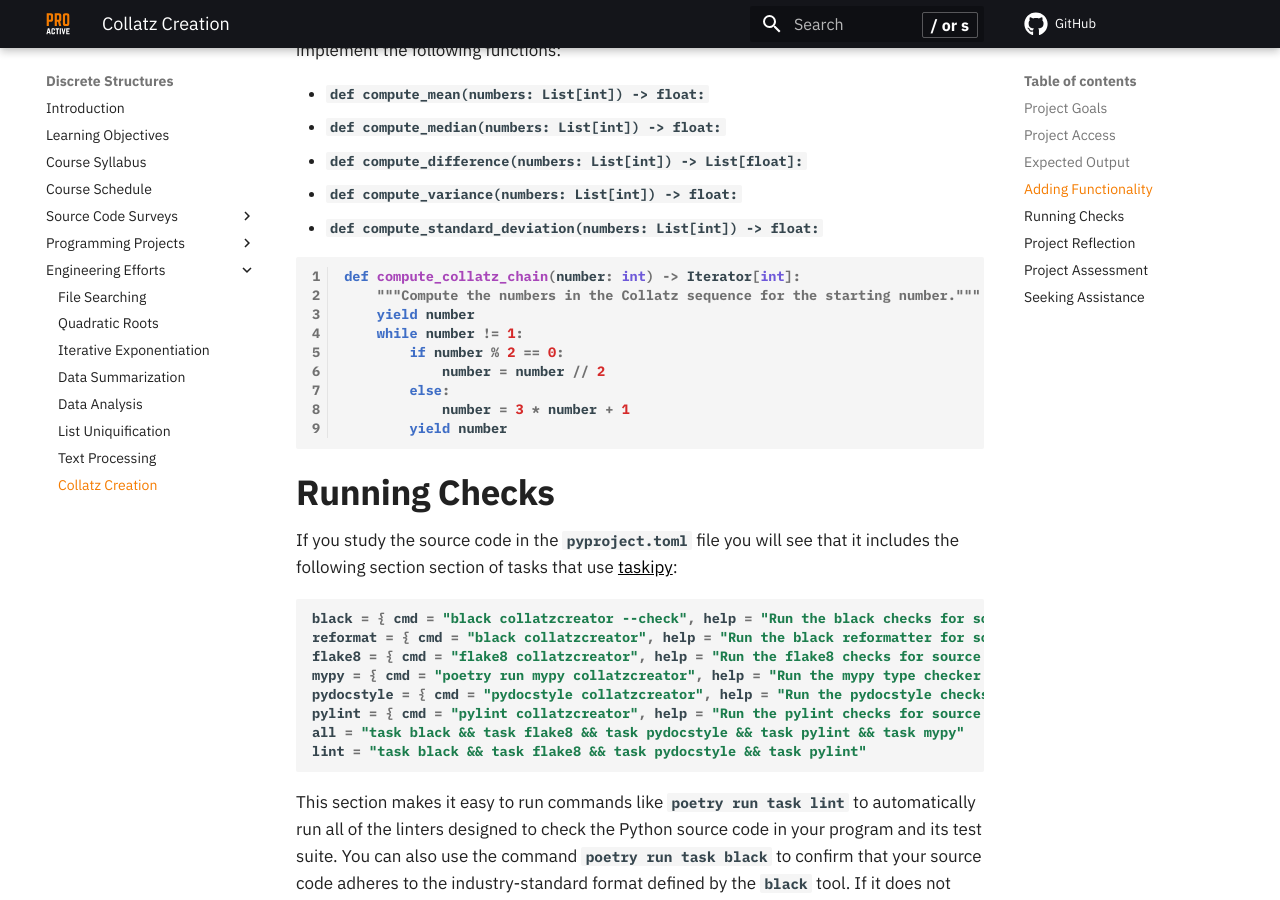
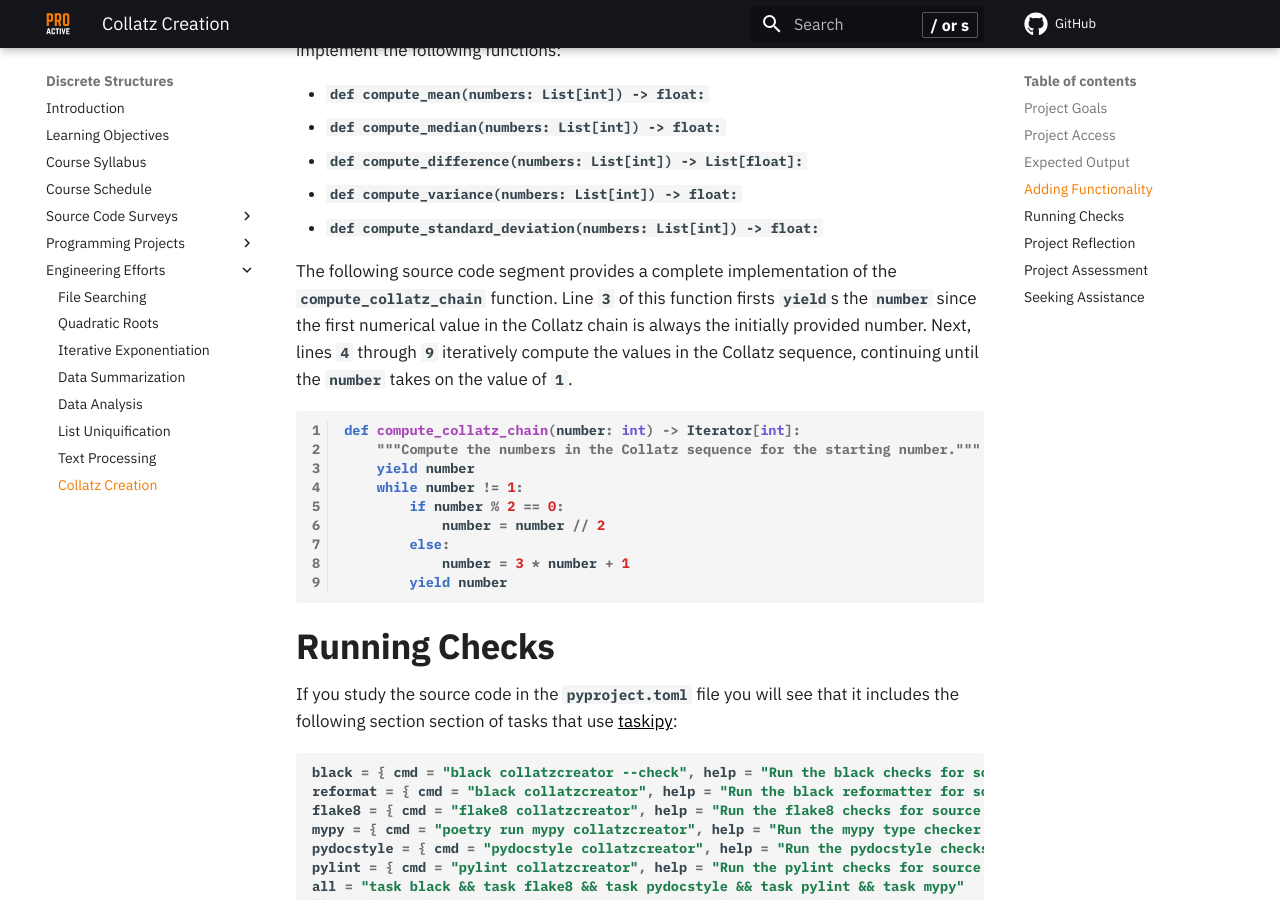
Before and after one commit to ProactiveProgrammers/www.proactiveprogrammers.com, an MkDocs documentation site: the page built from docs/discrete-structures/engineering-efforts/collatz-creation.md, in a window 1280 px wide and 900 px high, scrolled down 2298 px. Built offline with MkDocs 1.6.1 and Material for MkDocs 9.7.7, drawn with Linux system fonts in a browser that asks for light colours; comment, search, counter and statistics services are not loaded.

Commit message:
feat: Add the starting content to collatz-creation for code walk through.

````diff
--- a/docs/discrete-structures/engineering-efforts/collatz-creation.md
+++ b/docs/discrete-structures/engineering-efforts/collatz-creation.md
@@ -108,6 +108,13 @@ implement the following functions:
 - `def compute_variance(numbers: List[int]) -> float:`
 - `def compute_standard_deviation(numbers: List[int]) -> float:`
 
+The following source code segment provides a complete implementation of the
+`compute_collatz_chain` function. Line `3` of this function firsts `yield`s the
+`number` since the first numerical value in the Collatz chain is always the
+initially provided number. Next, lines `4` through `9` iteratively compute the
+values in the Collatz sequence, continuing until the `number` takes on the value
+of `1`.
+
 ```python linenums="1"
 def compute_collatz_chain(number: int) -> Iterator[int]:
     """Compute the numbers in the Collatz sequence for the starting number."""
````
